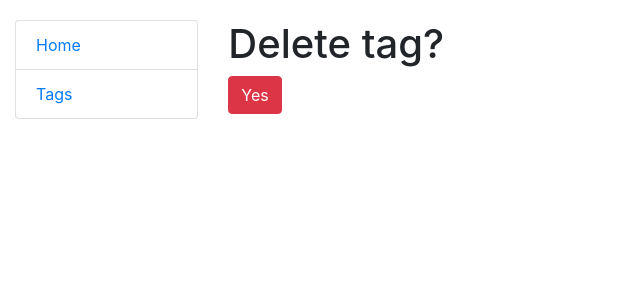
After one commit to aarrtemm/Todo-List, a Django app: template templates/tasks/tag_confirm_delete.html in a window 1280 px wide. The commit adds this page. Shown: the top 300 px of the page, without its empty margins (0-640 px from the left). Run offline with Django 3.2, Linux system fonts and the light colour scheme; the template is opened without the code that fills it, so the values that code supplies are empty.

Commit message:
Create delete page for tag

```diff
--- a/tasks/urls.py
+++ b/tasks/urls.py
@@ -4,7 +4,8 @@ from tasks.views import (
     TaskListView,
     TagListView,
     TagCreateView,
-    TagUpdateView
+    TagUpdateView,
+    TagDeleteView,
 )
 
 app_name = "tasks"
@@ -14,4 +15,5 @@ urlpatterns = [
     path("tags/", TagListView.as_view(), name="tag_list"),
     path("tags/create/", TagCreateView.as_view(), name="tag_create"),
     path("tags/<int:pk>/update/", TagUpdateView.as_view(), name="tag_update"),
+    path("tags/<int:pk>/delete/", TagDeleteView.as_view(), name="tag_delete"),
 ]
--- a/tasks/views.py
+++ b/tasks/views.py
@@ -25,3 +25,8 @@ class TagUpdateView(generic.UpdateView):
     model = Tag
     form_class = TagForm
     success_url = reverse_lazy("tasks:tag_list")
+
+
+class TagDeleteView(generic.DeleteView):
+    model = Tag
+    success_url = reverse_lazy("tasks:tag_list")
--- /dev/null
+++ b/templates/tasks/tag_confirm_delete.html
@@ -0,0 +1,10 @@
+{% extends "base.html" %}
+
+{% block content %}
+  <h1>Delete tag?</h1>
+  <form action="" method="post">
+    {% csrf_token %}
+
+    <input type="submit" value="Yes" class="btn btn-danger">
+  </form>
+{% endblock %}
--- a/templates/tasks/tag_list.html
+++ b/templates/tasks/tag_list.html
@@ -21,7 +21,7 @@
 
                     <td><h6>{{ tag.title }}</h6></td>
                     <td><a href="{% url "tasks:tag_update" tag.id %}" class="btn btn-secondary">Update</a></td>
-                    <td><a href="#" class="btn btn-secondary">Delete</a></td>
+                    <td><a href="{% url "tasks:tag_delete" tag.id %}" class="btn btn-secondary">Delete</a></td>
 
                 </tr>
             {% endfor %}
```
